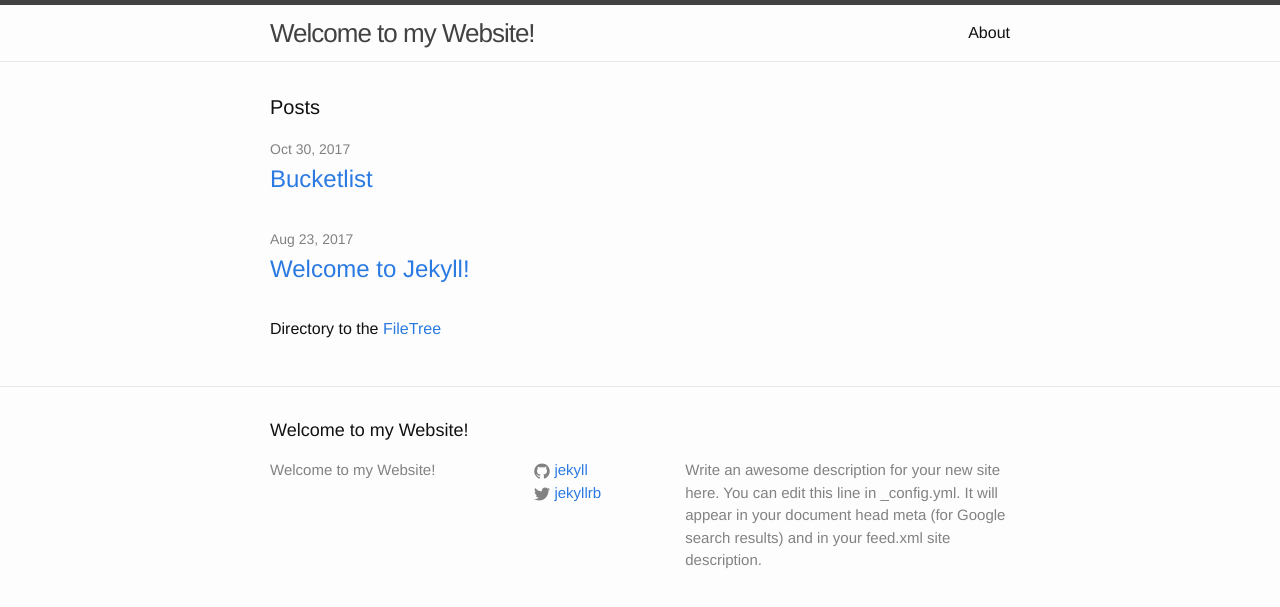
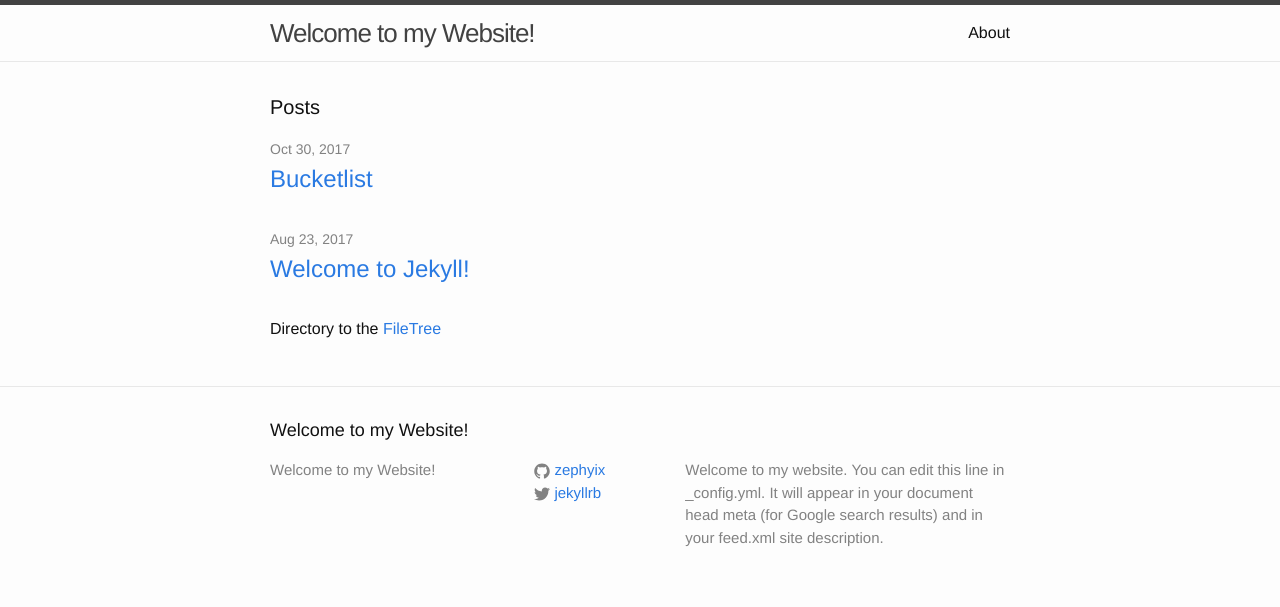
Before and after one commit to Zephyix/Zephyix.github.io, a Jekyll site: the page built from index.html, in a window 1280 px wide. Shown: the top 607 px of the page. Built offline with Jekyll 4.4.1, drawn with Linux system fonts in a browser that asks for light colours.

Commit message:
Update _config.yml

```diff
--- a/_config.yml
+++ b/_config.yml
@@ -9,13 +9,13 @@
 title: Welcome to my Website!
 email:
 description: > # this means to ignore newlines until "baseurl:"
-  Write an awesome description for your new site here. You can edit this
+  Welcome to my website. You can edit this
   line in _config.yml. It will appear in your document head meta (for
   Google search results) and in your feed.xml site description.
 baseurl: "" # the subpath of your site, e.g. /blog
 url: "http://yourdomain.com" # the base hostname & protocol for your site
 twitter_username: jekyllrb
-github_username:  jekyll
+github_username:  zephyix
 
 # Build settings
 markdown: kramdown
```
